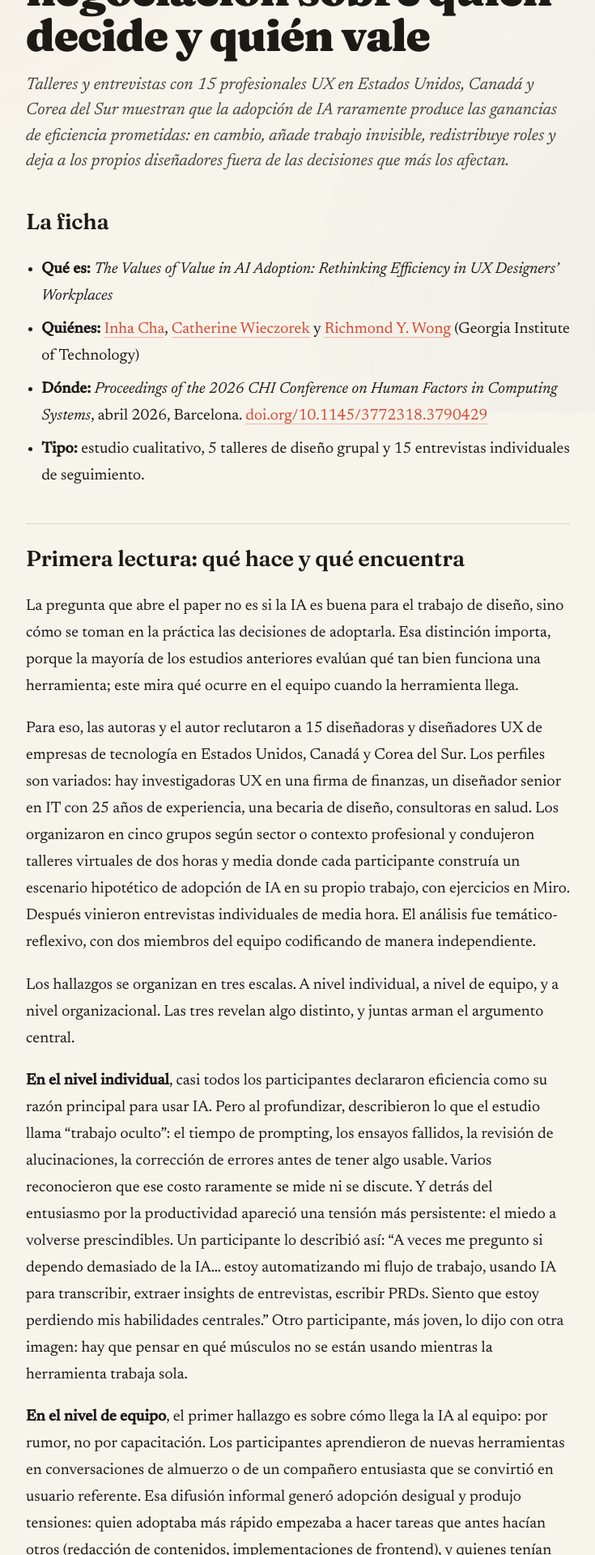
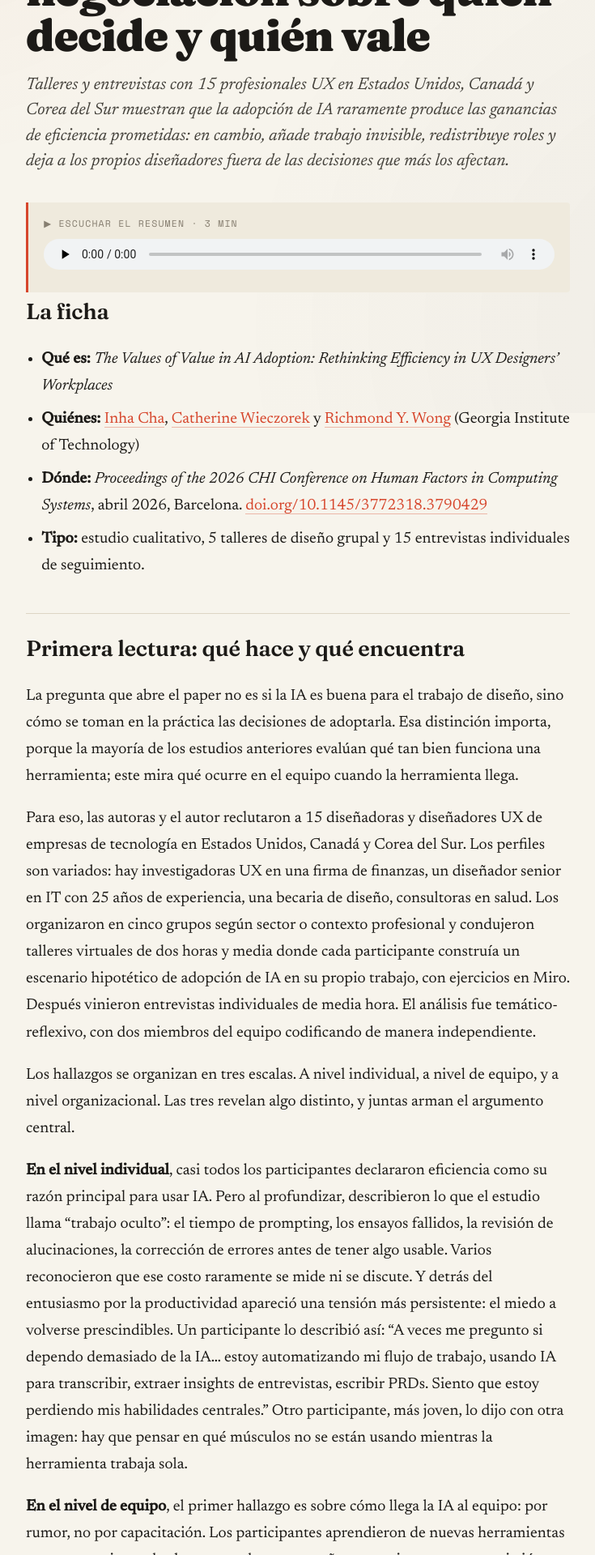
Before and after one commit to jaguridi/doble-click-blog, a Jekyll site: the page built from _lecturas/eficiencia-ia-diseno.md, in a window 1280 px wide. Shown: the part 390-2310 px from the top of the page at 81% size, without its empty margins (272-1007 px from the left). Built offline with Jekyll 4.4.1, drawn with Linux system fonts in a browser that asks for light colours.

Commit message:
Audio: workflow Piper (TTS gratis) + reproductor + guion de la #2
Co-Authored-By: Claude Opus 4.8 (1M context) <noreply@anthropic.com>

```diff
--- a/_layouts/lectura.html
+++ b/_layouts/lectura.html
@@ -9,6 +9,13 @@ layout: default
     {% if page.description %}<p class="post-lede">{{ page.description }}</p>{% endif %}
   </header>
 
+  {% if page.audio %}
+  <div class="lectura-audio">
+    <span class="audio-label">▶ Escuchar el resumen · 3 min</span>
+    <audio controls preload="none" src="{{ '/assets/audio/' | append: page.slug | append: '.mp3' | relative_url }}"></audio>
+  </div>
+  {% endif %}
+
   <div class="post-body">
     {{ content }}
     {% if page.paper_doi %}<small><strong>Lectura automática.</strong> Este texto lo generó Claude (IA) a partir del paper original, sin revisión humana línea por línea. Puede contener errores o interpretaciones discutibles; para validar cualquier punto, revisa la <a href="{{ page.paper_doi }}">fuente original</a>.</small>{% endif %}
--- a/assets/css/style.css
+++ b/assets/css/style.css
@@ -168,6 +168,9 @@ body::before{
 .lectura-title{ display:block; font-family:"Fraunces", serif; font-weight:600; font-size:clamp(1.5rem,3.2vw,2rem); line-height:1.1; letter-spacing:-.015em; margin:.35rem 0 0; transition:color .2s; }
 .lectura-sub{ color:var(--ink-soft); font-size:1.05rem; margin:.5rem 0 .4rem; max-width:42rem; }
 .lectura-cite{ font-family:"Space Mono", monospace; font-size:.74rem; line-height:1.55; color:var(--muted); margin:.3rem 0 0; }
+.lectura-audio{ max-width:var(--maxw); margin:1.6rem auto 0; padding:1rem 1.2rem; background:var(--paper-2); border-left:3px solid var(--accent); border-radius:0 4px 4px 0; }
+.audio-label{ display:block; font-family:"Space Mono", monospace; font-size:.72rem; text-transform:uppercase; letter-spacing:.1em; color:var(--muted); margin:0 0 .55rem; }
+.lectura-audio audio{ width:100%; height:38px; }
 
 /* ---------- page ---------- */
 .page{ max-width:var(--maxw); margin:0 auto; padding:3.5rem 0 2rem; }
```
Also changed, not shown: _audio/eficiencia-ia-diseno.txt (added, +17 -0 lines), _lecturas/eficiencia-ia-diseno.md (+1 -0 lines), .github/workflows/audio.yml (added).
